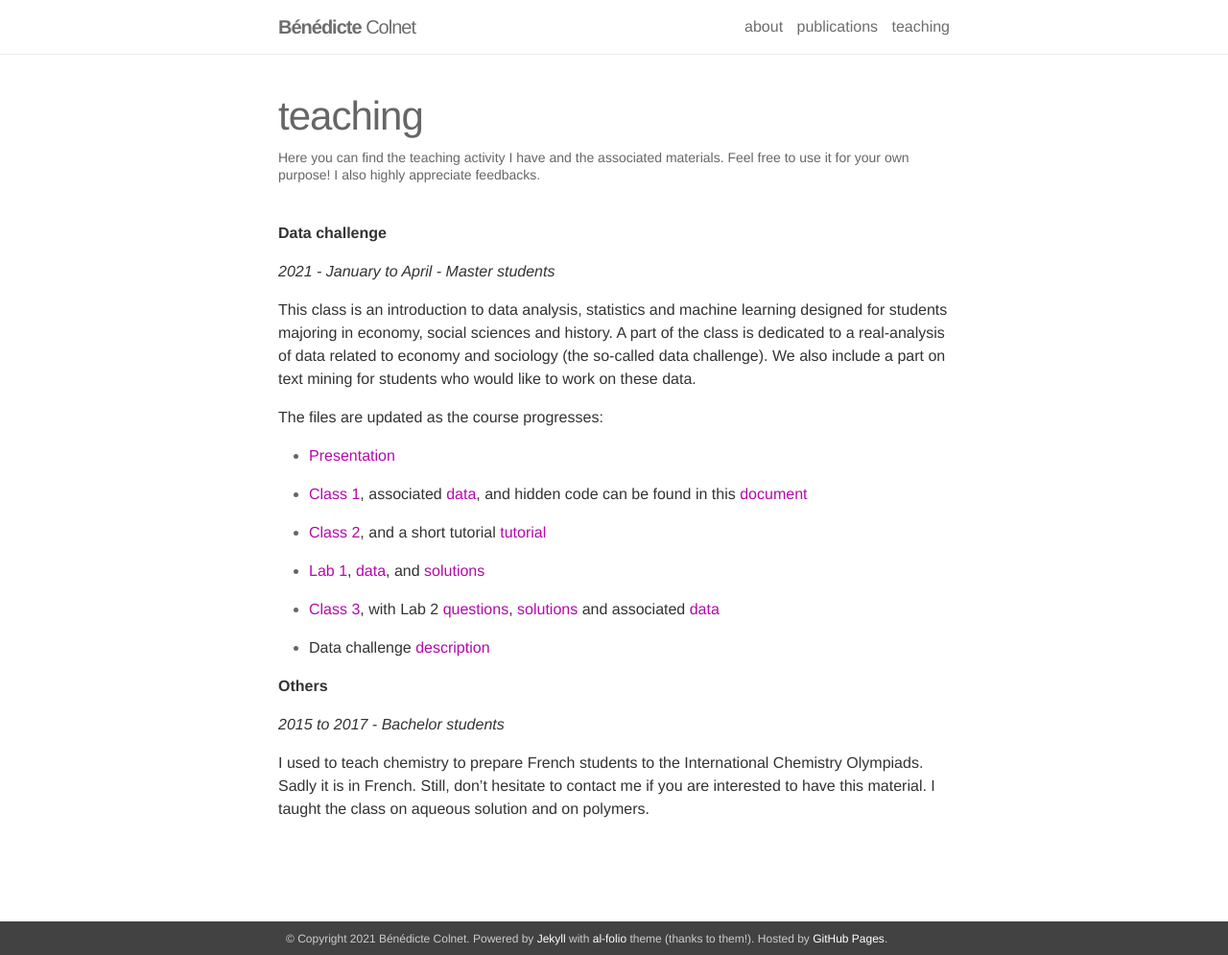
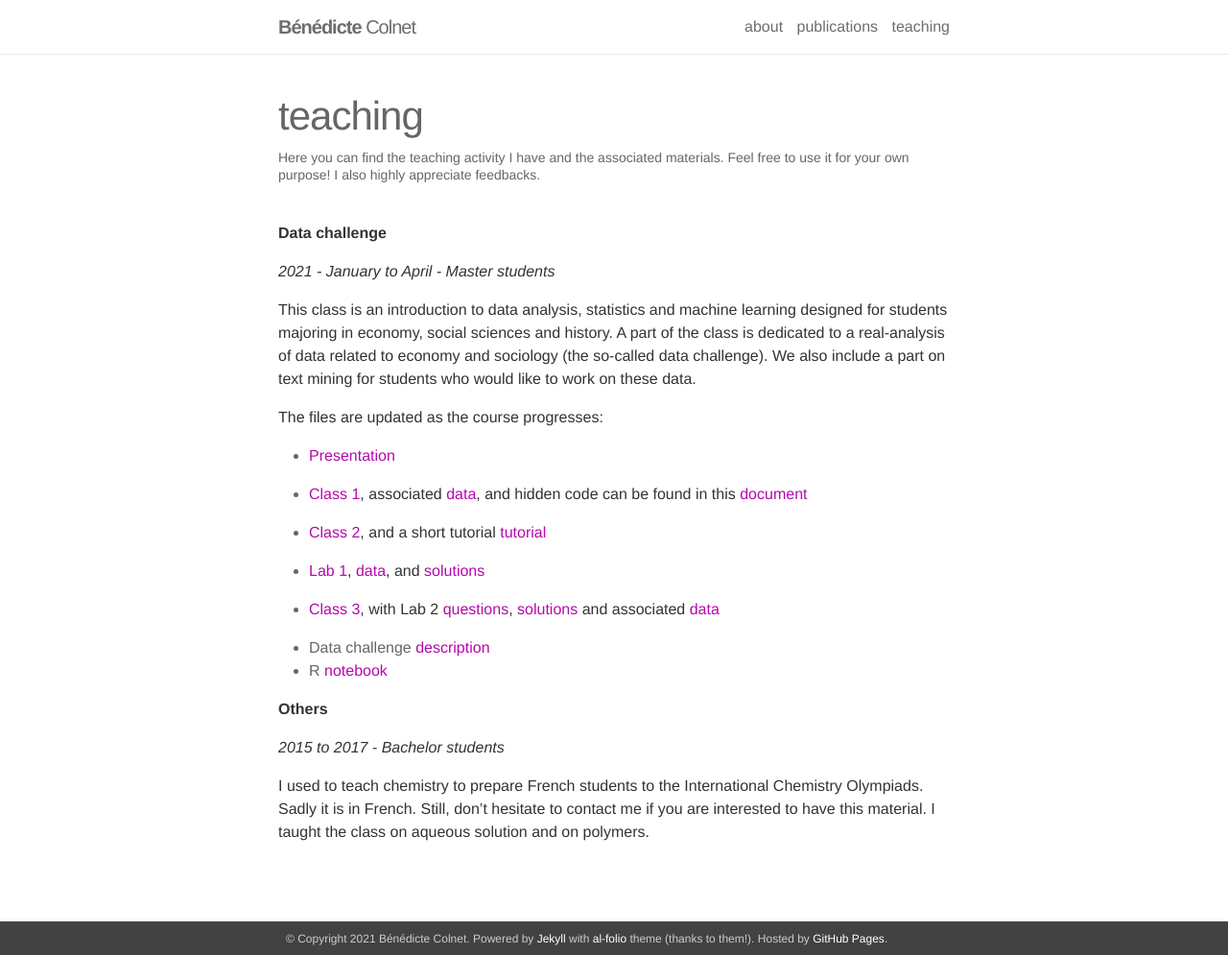
Before and after one commit to BenedicteColnet/BenedicteColnet.github.io, a Jekyll site: the page built from _pages/teaching.md, in a window 1280 px wide and 995 px high. Shown: the whole window at 96% size. Built offline with Jekyll 4.4.1, drawn with Linux system fonts in a browser that asks for light colours; nearby versions of some CDN libraries; comment, search, counter and statistics services are not loaded.

Commit message:
Notebook in R and update of code class 1

```diff
--- a/_pages/teaching.md
+++ b/_pages/teaching.md
@@ -25,6 +25,7 @@
 - [Class 3]({{ site.url }}/files/class3/cours/Cours3.html), with Lab 2 [questions]({{ site.url }}/files/class3/lab/Lab3_regression_questions.pdf), [solutions]({{ site.url }}/files/class3/lab/Lab3_regression.pdf) and associated [data]({{ site.url }}/files/class3/lab/bea-2006.csv)
 
 - Data challenge [description]({{ site.url }}/files/datachallenge/DataChallenge.pdf)
+- R [notebook]({{ site.url }}/files/datachallenge/22marsR.pdf)
 
 
 
```
Also changed, not shown: 1 other file.
